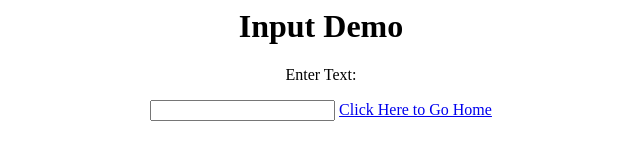
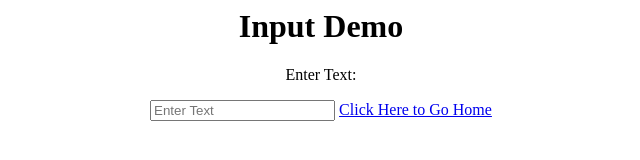
Before and after one commit to onyi777/onyi777.github.io, a plain HTML site: page inputDemo.html in a window 1280 px wide. Shown: the full height of the page, 319-959 px from the left. Drawn offline with Linux system fonts and the light colour scheme.

Commit message:
Update inputDemo.html

```diff
--- a/inputDemo.html
+++ b/inputDemo.html
@@ -9,7 +9,7 @@
  <center>
    <h1>Input Demo</h1>
    <p>Enter Text:</p>
-   <input>
+   <input type"text" placeholder="Enter Text" id="Input">
   <a href="index.html">Click Here to Go Home</a>
  </center>
 </body>
```
